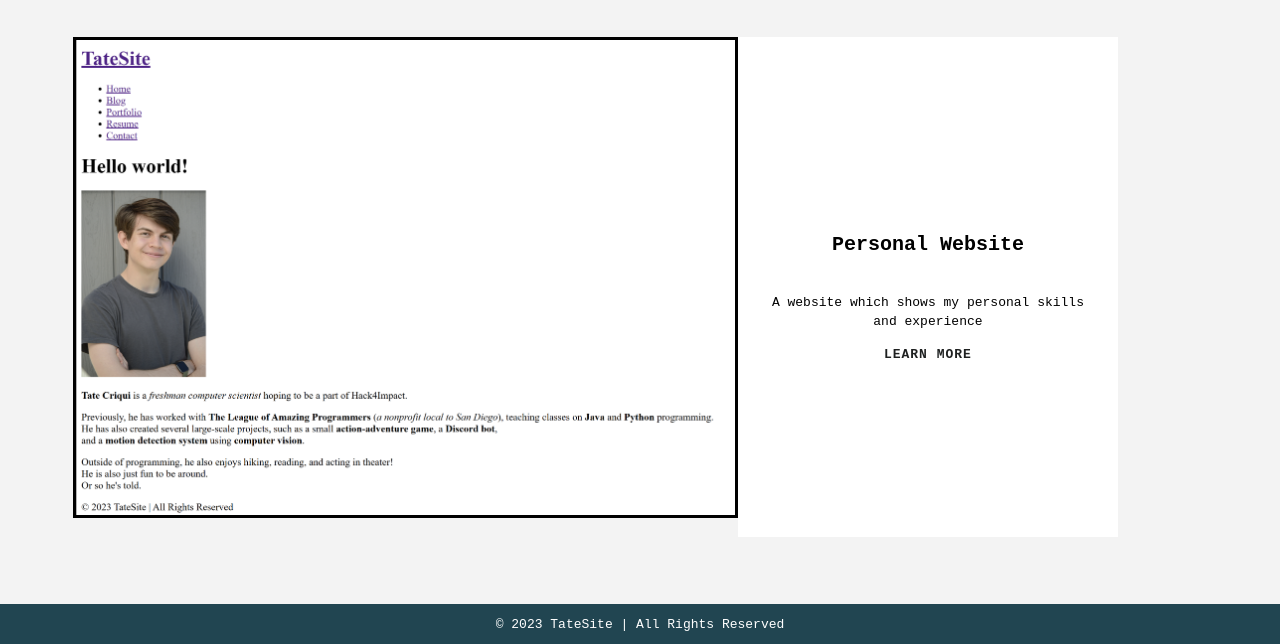
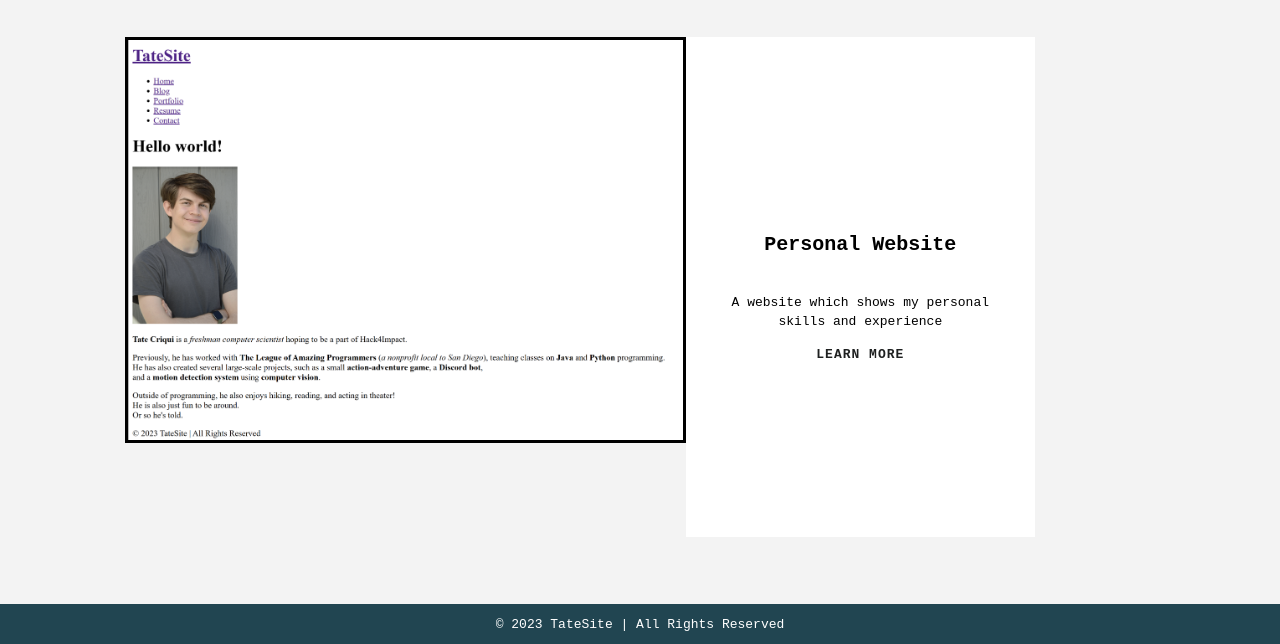
Before and after one commit to tlcriq/tlcriq.github.io, a website: page portfolio.html in a window 1280 px wide. Shown: the part 156-800 px from the top of the page. Drawn offline with Linux system fonts and the light colour scheme.

Commit message:
resizing

```diff
--- a/portfolio.html
+++ b/portfolio.html
@@ -25,7 +25,7 @@
 
             <div class="project">
                 <a href="index.html">
-                    <img src="this_website.png" alt="The website you're already at" height=475 style="border: 3px solid black">
+                    <img src="this_website.png" alt="The website you're already at" height=400 style="border: 3px solid black">
                 </a>
                 <div class="project-details">
                     <p class="project-name"> <strong>Personal Website</strong> </p>
--- a/styles.css
+++ b/styles.css
@@ -107,6 +107,7 @@ main {
   flex-direction: row;
   max-width: 100%;
   margin: 1em 0 2em 0;
+  max-height: 400;
 
   /* Debug border */
   /* border: 2px solid blue; */
```
